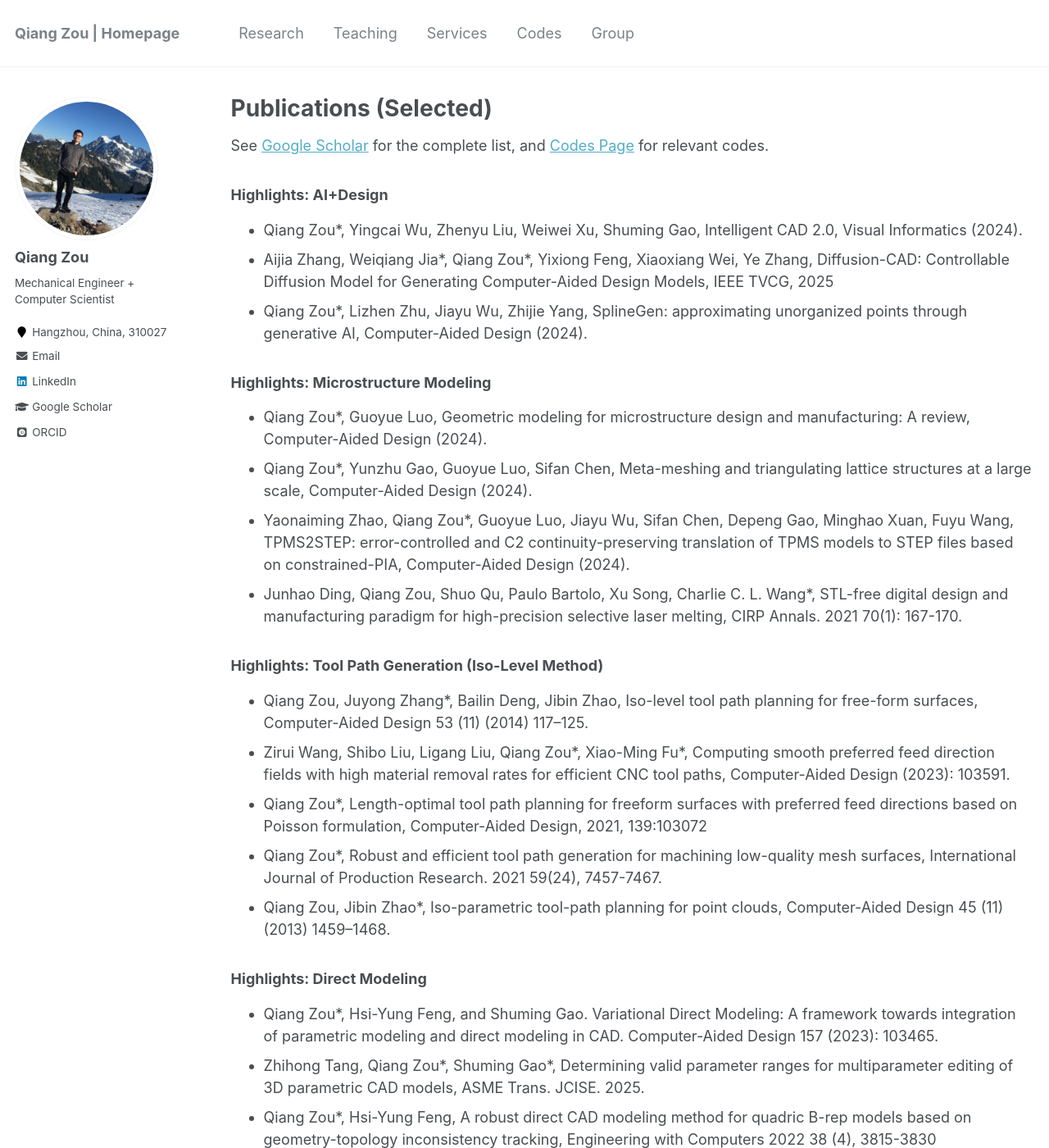
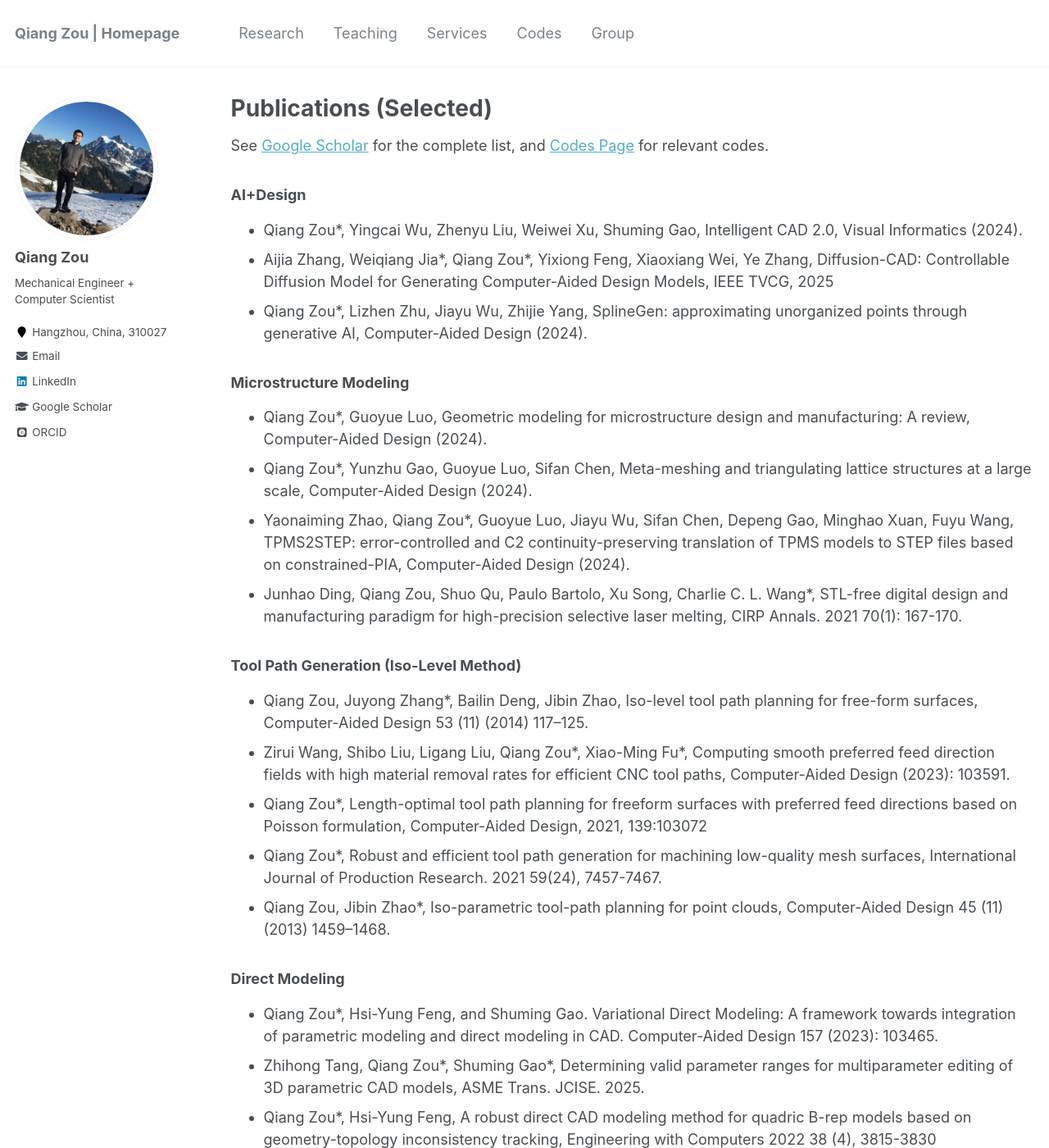
Before and after one commit to Qiang-Zou/Qiang-Zou.github.io, a Jekyll site: the page built from _pages/research.md, in a window 1280 px wide and 1400 px high. Shown: the whole window at 82% size. Built offline with Jekyll 4.4.1, drawn with Linux system fonts in a browser that asks for light colours; some web fonts are replaced; some of the changed text lies outside the part shown.

Commit message:
Update research.md

```diff
--- a/_pages/research.md
+++ b/_pages/research.md
@@ -14,32 +14,32 @@ Theses
 
 See [Google Scholar](https://scholar.google.com/citations?user=9FwFNqAAAAAJ&hl=en) for the complete list, and [Codes Page](https://qiang-zou.github.io//codes/) for relevant codes.
 
-### Highlights: AI+Design
+### AI+Design
 * Qiang Zou\*, Yingcai Wu, Zhenyu Liu, Weiwei Xu, Shuming Gao, Intelligent CAD 2.0, Visual Informatics (2024).
 * Aijia Zhang, Weiqiang Jia\*, Qiang Zou\*, Yixiong Feng, Xiaoxiang Wei, Ye Zhang, Diffusion-CAD: Controllable Diffusion Model for Generating Computer-Aided Design Models, IEEE TVCG, 2025
 * Qiang Zou\*, Lizhen Zhu, Jiayu Wu, Zhijie Yang, SplineGen: approximating unorganized points through generative AI, Computer-Aided Design (2024).
 
-### Highlights: Microstructure Modeling
+### Microstructure Modeling
 * Qiang Zou\*, Guoyue Luo, Geometric modeling for microstructure design and manufacturing: A review, Computer-Aided Design (2024).
 * Qiang Zou\*, Yunzhu Gao, Guoyue Luo, Sifan Chen, Meta-meshing and triangulating lattice structures at a large scale, Computer-Aided Design (2024).
 * Yaonaiming Zhao, Qiang Zou\*, Guoyue Luo, Jiayu Wu, Sifan Chen, Depeng Gao, Minghao Xuan, Fuyu Wang, TPMS2STEP: error-controlled and C2 continuity-preserving translation of TPMS models to STEP files based on constrained-PIA, Computer-Aided Design (2024).
 * Junhao Ding, Qiang Zou, Shuo Qu, Paulo Bartolo, Xu Song, Charlie C. L. Wang*, STL-free digital design and manufacturing paradigm for high-precision selective laser melting, CIRP Annals. 2021 70(1): 167-170.
 
-### Highlights: Tool Path Generation (Iso-Level Method)
+### Tool Path Generation (Iso-Level Method)
 * Qiang Zou, Juyong Zhang*, Bailin Deng, Jibin Zhao, Iso-level tool path planning for free-form surfaces, Computer-Aided Design 53 (11) (2014) 117–125.
 * Zirui Wang, Shibo Liu, Ligang Liu, Qiang Zou\*, Xiao-Ming Fu\*, Computing smooth preferred feed direction fields with high material removal rates for efficient CNC tool paths, Computer-Aided Design (2023): 103591.
 * Qiang Zou*, Length-optimal tool path planning for freeform surfaces with preferred feed directions based on Poisson formulation, Computer-Aided Design, 2021, 139:103072
 * Qiang Zou*, Robust and efficient tool path generation for machining low-quality mesh surfaces, International Journal of Production Research. 2021 59(24), 7457-7467.
 * Qiang Zou, Jibin Zhao*, Iso-parametric tool-path planning for point clouds, Computer-Aided Design 45 (11) (2013) 1459–1468.
 
-### Highlights: Direct Modeling
+### Direct Modeling
 * Qiang Zou\*, Hsi-Yung Feng, and Shuming Gao. Variational Direct Modeling: A framework towards integration of parametric modeling and direct modeling in CAD. Computer-Aided Design 157 (2023): 103465.
 * Zhihong Tang, Qiang Zou\*, Shuming Gao\*, Determining valid parameter ranges for multiparameter editing of 3D parametric CAD models, ASME Trans. JCISE. 2025.
 * Qiang Zou*, Hsi-Yung Feng, A robust direct CAD modeling method for quadric B-rep models based on geometry-topology inconsistency tracking, Engineering with Computers 2022 38 (4), 3815-3830
 * Qiang Zou, Hsi-Yung Feng*, A decision-support method for information inconsistency resolution in direct modeling of CAD models, Advanced Engineering Informatics. 44 (2020) 101087.
 * Qiang Zou, Hsi-Yung Feng*, Push-pull direct modeling of solid CAD models, Advances in Engineering Software 127 (2019): 59-69.
 
-### Highlights: Physical Modeling (XVoxel Method)
+### Physical Modeling (XVoxel Method)
 * Li Ming, Chengfeng Lin, Wei Chen, Yusheng Liu, Shuming Gao, and Qiang Zou\*. XVoxel-Based Parametric Design Optimization of Feature Models. Computer-Aided Design 160 (2023): 103528.
 
 ### ------------------
```
